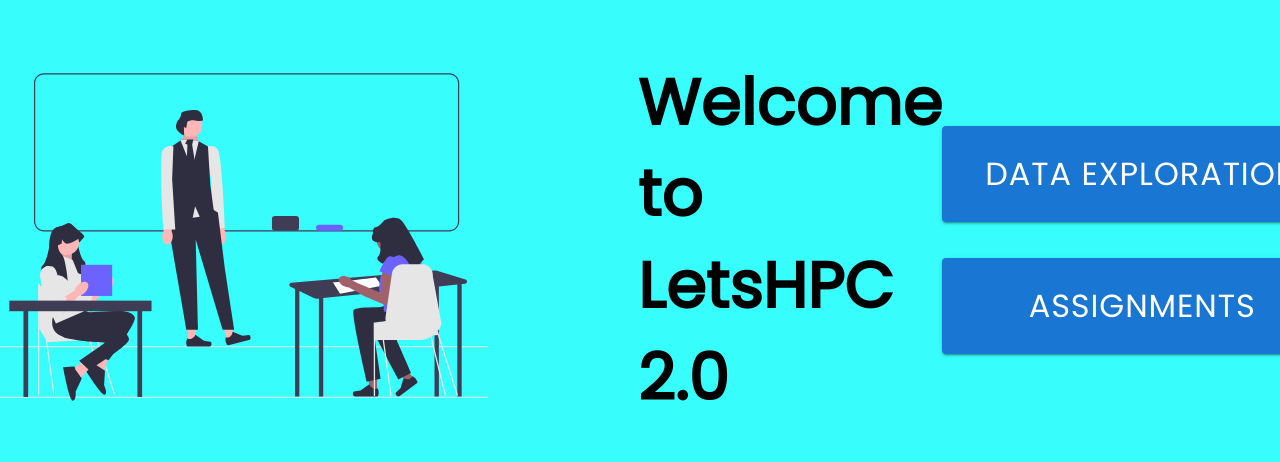
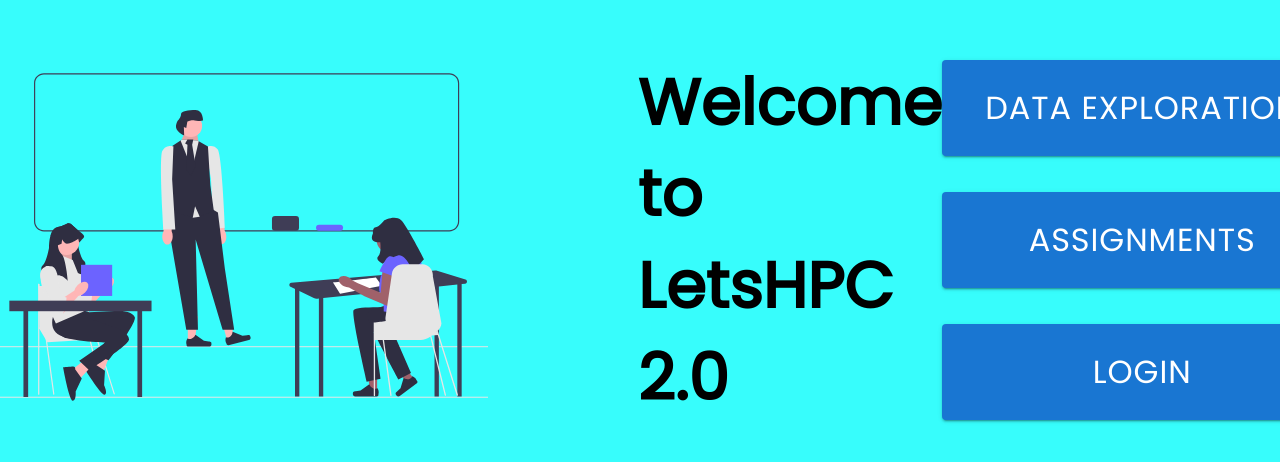
Before and after one commit to Satyadev-Patel/letshpc, a React (Create React App) app in the folder client/: page / in a window 1280 px wide. Shown: the part 160-622 px from the top of the page. Built offline with nearby package versions, Linux system fonts and the light colour scheme.

Commit message:
logout feature added

```diff
--- a/client/src/components/Home/Home.js
+++ b/client/src/components/Home/Home.js
@@ -4,13 +4,18 @@ import React from 'react'
 import { useState, useEffect } from 'react';
 import { useStyles } from "./styles";
 
-const Home = () => {
+const Home = (props) => {
     const classes = useStyles();
     const [checked, setChecked] = useState(true);
+
+    const Logout = () => {
+        window.sessionStorage.clear();
+        props.Authenticate();
+    };
     return (
         <div className={classes.root}>
             <div>
-                <img style={{width:"500px", height: "500px", margin: "50px"}} src={SVG} alt="Your SVG" />
+                <img style={{ width: "500px", height: "500px", margin: "50px" }} src={SVG} alt="Your SVG" />
             </div>
             <Slide
                 direction="bottom"
@@ -46,6 +51,29 @@ const Home = () => {
                             Assignments
                         </Button>
                     </Grid>
+                    {
+                        props.Auth === "Yes" ? (
+                            <Grid item xs={12}>
+                                <Button
+                                    style={{ fontFamily: "Poppins", padding: "20px", fontSize: "2rem", minWidth: "400px", }}
+                                    className={classes.formBtn}
+                                    onClick={Logout}
+                                    variant="contained">
+                                    Logout
+                                </Button>
+                            </Grid>
+                        ) : (
+                            <Grid item xs={12}>
+                                <Button
+                                    style={{ fontFamily: "Poppins", padding: "20px", fontSize: "2rem", minWidth: "400px", }}
+                                    className={classes.formBtn}
+                                    href="/login"
+                                    variant="contained">
+                                    Login
+                                </Button>
+                            </Grid>
+                        )
+                    }
                 </Grid>
             </Slide>
         </div>
```
